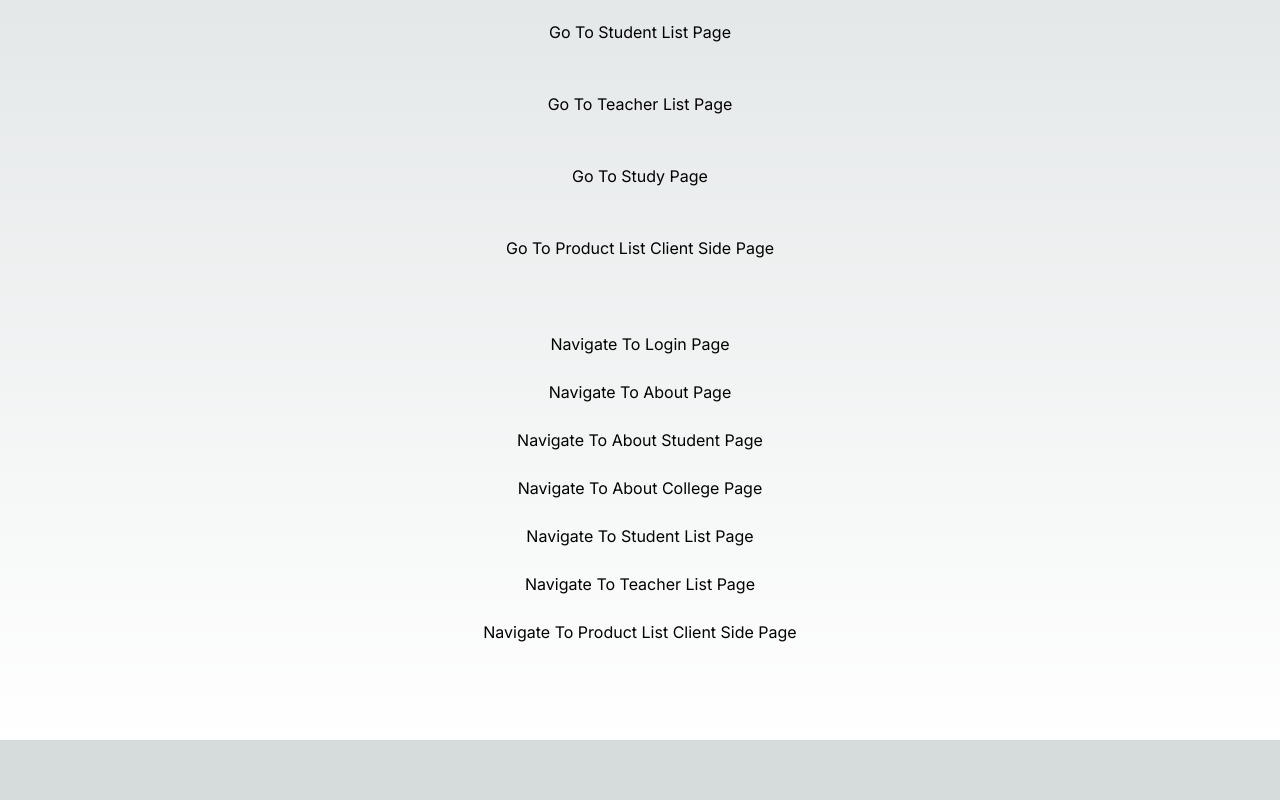
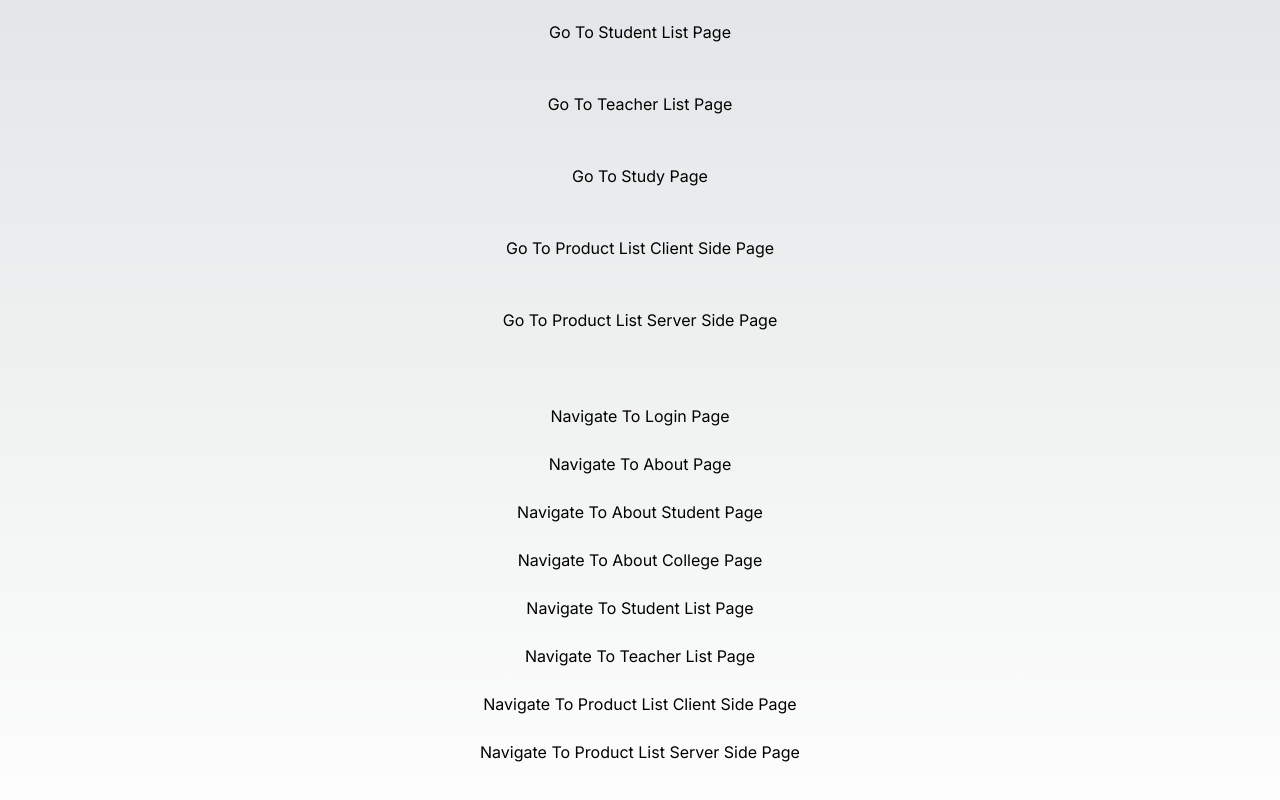
Before and after one commit to amitroy497/full-next-study, a Next.js app: page / in a window 1280 px wide. Shown: the part 412-1212 px from the top of the page. Before the commit the page ends 1152 px from the top, so only its background shows below. Built offline with nearby package versions, Linux system fonts and the light colour scheme.

Commit message:
15. Fetching Api Data In Server Component

```diff
--- a/src/app/page.tsx
+++ b/src/app/page.tsx
@@ -35,6 +35,11 @@ export default function Home() {
 			</Link>
 			<br />
 			<br />
+			<Link href='/productListServerSide'>
+				Go To Product List Server Side Page
+			</Link>
+			<br />
+			<br />
 			<br />
 			<button onClick={() => router.push('/login')}>
 				Navigate To Login Page
@@ -63,6 +68,10 @@ export default function Home() {
 			<button onClick={() => router.push('/productListClientSide')}>
 				Navigate To Product List Client Side Page
 			</button>
+			<br />
+			<button onClick={() => router.push('/productListServerSide')}>
+				Navigate To Product List Server Side Page
+			</button>
 		</main>
 	);
 }
--- /dev/null
+++ b/src/app/productListServerSide/fetchProductList.tsx
@@ -0,0 +1,5 @@
+export const fetchProductList = async () => {
+	const data = await fetch('https://dummyjson.com/products');
+	const res = await data.json();
+	return res?.products;
+};
--- /dev/null
+++ b/src/app/productListServerSide/page.tsx
@@ -0,0 +1,18 @@
+import { fetchProductList } from './fetchProductList';
+
+const ProductListServerSidePage = async () => {
+	const products = await fetchProductList();
+	return (
+		<>
+			<h1>Product List Page</h1>
+			<h2>Fetch Api Data In Server Side</h2>
+			{products.map((product: any) => (
+				<h3 key={product?.id}>
+					id: {product?.id} Name: {product?.title} Price: {product?.price}
+				</h3>
+			))}
+		</>
+	);
+};
+
+export default ProductListServerSidePage;
```
